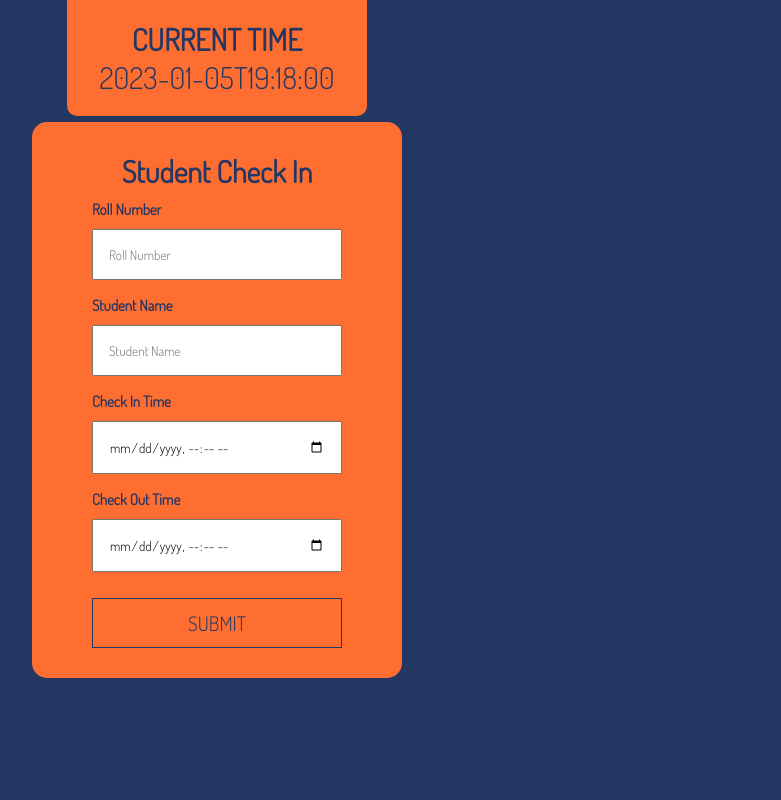
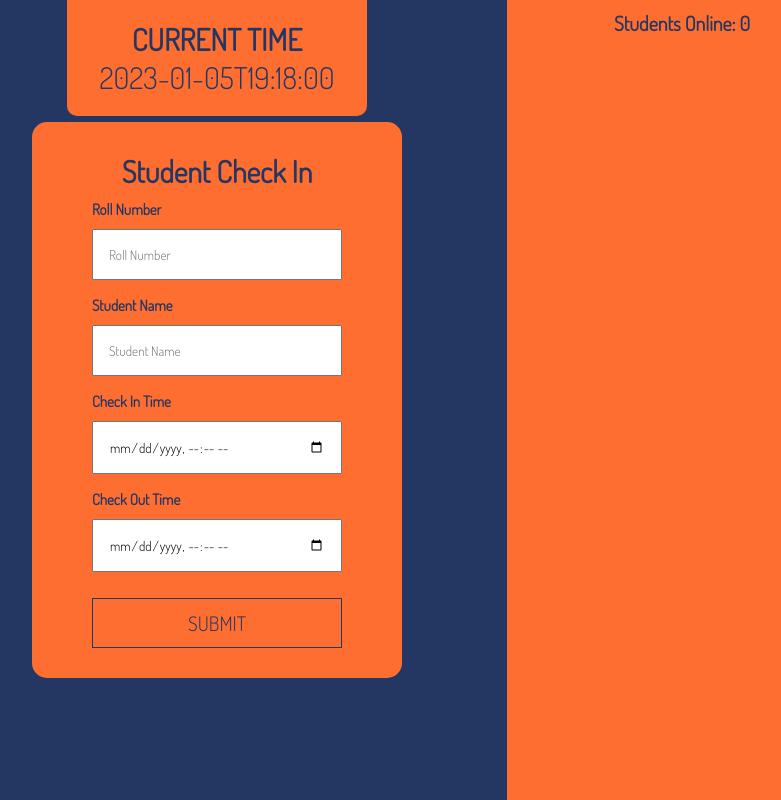
Before and after one commit to anmoljhamb/student_checkin, a React (Create React App) app: page / in a window 1280 px wide. Shown: the whole page, without its empty margins (423-1204 px from the left). Built offline with nearby package versions, Linux system fonts and the light colour scheme.

Commit message:
Student List added

```diff
--- a/src/App.jsx
+++ b/src/App.jsx
@@ -13,7 +13,7 @@ function App() {
         <div className="App">
             <CheckInForm studentsState={[students, setStudents]} />
             <CurrentTime />
-            {/* <StudentsList /> */}
+            <StudentsList students={students} />
         </div>
     );
 }
--- a/src/components/CheckInForm.jsx
+++ b/src/components/CheckInForm.jsx
@@ -41,7 +41,7 @@ const CheckInForm = ({ studentsState }) => {
             placeholder: "Check In Time",
             label: "Check In Time",
             errorMessage: "",
-            required: true,
+            // required: true,
         },
         {
             id: 4,
@@ -50,7 +50,7 @@ const CheckInForm = ({ studentsState }) => {
             placeholder: "Check Out Time",
             label: "Check Out Time",
             errorMessage: "",
-            required: true,
+            // required: true,
         },
     ];
 
--- /dev/null
+++ b/src/components/StudentCard.jsx
@@ -0,0 +1,26 @@
+import React from "react";
+
+const StudentCard = ({ student }) => {
+    return (
+        <div className="studentInfo">
+            <div className="studentRoll">
+                <p>Roll Number</p>
+                <span>: {student.rollNumber}</span>
+            </div>
+            <div className="studentName">
+                <p>Name</p>
+                <span>: {student.name}</span>
+            </div>
+            <div className="checkInTime">
+                <p>Check In Time</p>
+                <span>: {student.checkInTime}</span>
+            </div>
+            <div className="checkOutTime">
+                <p>Check Out Time: </p>
+                <span>: {student.checkOutTime}</span>
+            </div>
+        </div>
+    );
+};
+
+export default StudentCard;
--- a/src/components/StudentsList.css
+++ b/src/components/StudentsList.css
@@ -0,0 +1,45 @@
+.studentsList {
+    width: 35rem;
+    height: 100%;
+    position: absolute;
+    top: 0;
+    right: 0;
+    left: auto;
+    padding: 1rem;
+    background-color: var(--secondary);
+    font-size: 1.5rem;
+    color: var(--primary);
+}
+
+.studentsList h3 {
+    font-size: 2rem;
+    text-align: center;
+}
+
+.studentsList .list {
+    margin-top: 2rem;
+}
+
+.list ul {
+    list-style: none;
+}
+
+.list .studentInfo {
+    padding: 1rem;
+    background-color: var(--teritary);
+    margin: 1rem;
+}
+
+.studentInfo div {
+    display: flex;
+    font-size: 1.8rem;
+}
+
+.studentInfo div p {
+    font-weight: bold;
+    margin-right: 0.5rem;
+}
+
+.studentInfo div > * {
+    flex-basis: 100%;
+}
--- a/src/components/StudentsList.jsx
+++ b/src/components/StudentsList.jsx
@@ -1,8 +1,28 @@
 import React from "react";
+import StudentCard from "./StudentCard";
 import "./StudentsList.css";
 
-const StudentsList = () => {
-    return <div>Students List</div>;
+const StudentsList = ({ students }) => {
+    return (
+        <div className="studentsList">
+            <h3>
+                Students Online{": "}
+                <span id="studentNumber">{Object.keys(students).length}</span>
+            </h3>
+            <div className="list">
+                <ul>
+                    {Object.keys(students).map((key) => {
+                        const student = students[key];
+                        return (
+                            <li key={student.rollNumber}>
+                                <StudentCard student={student} />
+                            </li>
+                        );
+                    })}
+                </ul>
+            </div>
+        </div>
+    );
 };
 
 export default StudentsList;
--- a/src/components/index.js
+++ b/src/components/index.js
@@ -2,3 +2,4 @@ export { default as CheckInForm } from "./CheckInForm";
 export { default as StudentsList } from "./StudentsList";
 export { default as CurrentTime } from "./CurrentTime";
 export { default as FormInput } from "./FormInput";
+export { default as StudentCard } from "./StudentCard";
--- a/src/index.css
+++ b/src/index.css
@@ -5,7 +5,7 @@
     --teritary: #ffebb7;
     --accent: #ad8e70;
 
-    --border: 0.1rem solid #ad8e70;
+    --border: 0.1rem solid #ffebb7;
     --borderRadius: 1rem;
     --transition: all 0.3s ease-in-out;
 }
```
